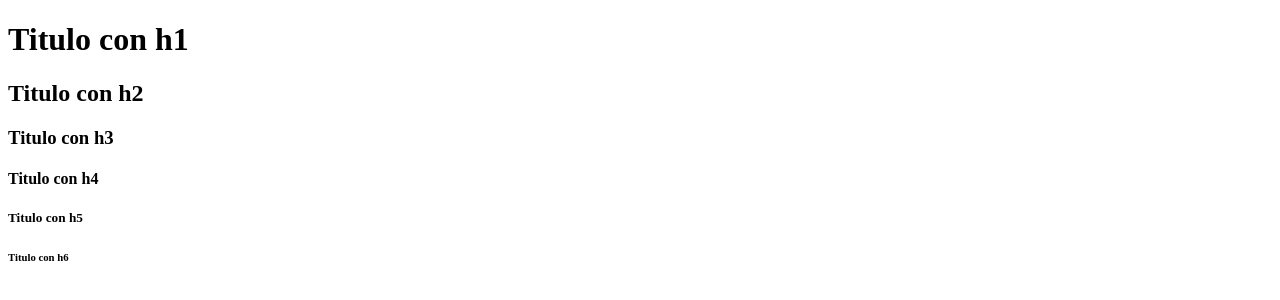
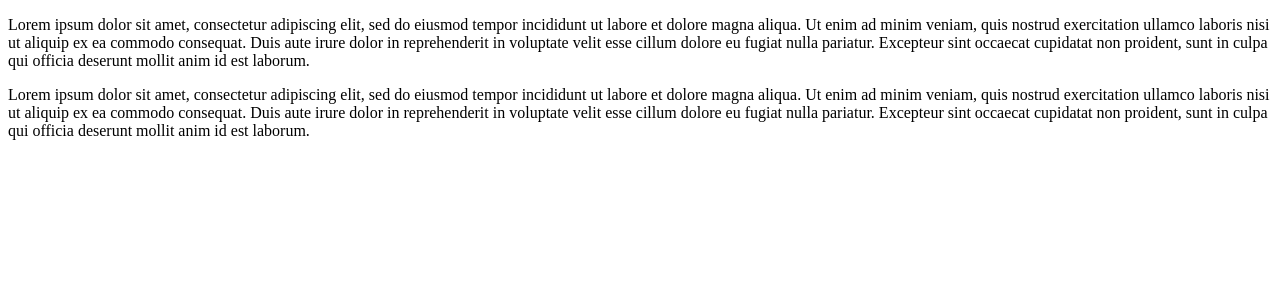
Before and after one commit to JavierAndresNunezSanchezCAMPUS/HTML-Introduccion, a plain HTML site: page Inicio HTML/index.html in a window 1280 px wide. Drawn offline with Linux system fonts and the light colour scheme.

Commit message:
PÁRRAFOS

```diff
--- a/Inicio HTML/index.html
+++ b/Inicio HTML/index.html
@@ -10,12 +10,18 @@
 
 <body>
 
-    <h1> Titulo con h1 </h1>
-    <h2> Titulo con h2 </h2>
-    <h3> Titulo con h3 </h3>
-    <h4> Titulo con h4 </h4>
-    <h5> Titulo con h5 </h5>
-    <h6> Titulo con h6 </h6>
+     <p>
+    Lorem ipsum dolor sit amet, consectetur adipiscing elit, sed do eiusmod tempor incididunt ut labore et dolore magna aliqua.
+    Ut enim ad minim veniam, quis nostrud exercitation ullamco laboris nisi ut aliquip ex ea commodo consequat.
+    Duis aute irure dolor in reprehenderit in voluptate velit esse cillum dolore eu fugiat nulla pariatur.
+    Excepteur sint occaecat cupidatat non proident, sunt in culpa qui officia deserunt mollit anim id est laborum.
+     </p>
+     <p>
+    Lorem ipsum dolor sit amet, consectetur adipiscing elit, sed do eiusmod tempor incididunt ut labore et dolore magna aliqua.
+    Ut enim ad minim veniam, quis nostrud exercitation ullamco laboris nisi ut aliquip ex ea commodo consequat.
+    Duis aute irure dolor in reprehenderit in voluptate velit esse cillum dolore eu fugiat nulla pariatur.
+    Excepteur sint occaecat cupidatat non proident, sunt in culpa qui officia deserunt mollit anim id est laborum.
+    </p>
 
 </body>
 
```
